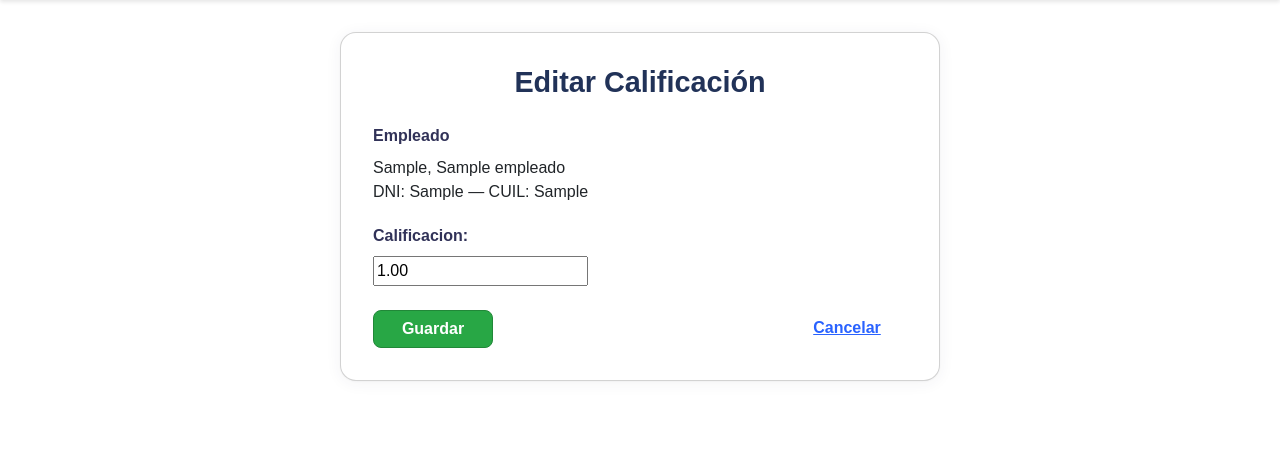
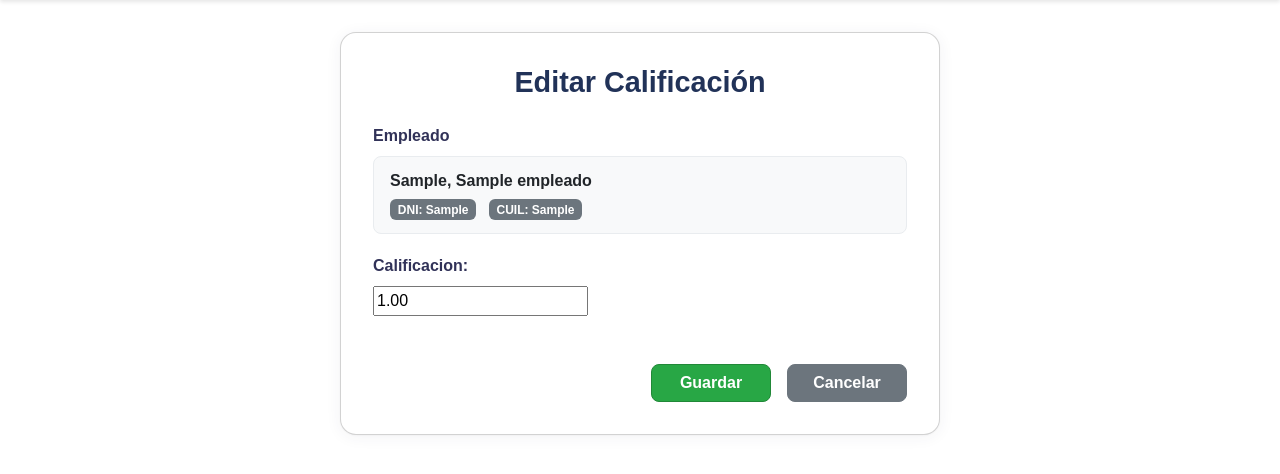
Before and after one commit to FernandoAVillarroel/fonavi_project, a Django app: page /empleados/calificaciones/1/editar/ in a window 1280 px wide. Shown: the part 56-530 px from the top of the page. Run offline with Django 5.2, Linux system fonts and the light colour scheme; a user stored in the database is signed in; tables that the repository leaves empty hold one stand-in row (values such as "Sample post"); parts of the project's set-up code (start-up, migrations or seed data) failed here and were passed over; some libraries are stand-ins or nearby versions.

Commit message:
Calificaciones: edición en modal (AJAX), mejoras de UI y espaciado; PDF: corregir fecha/hora con tag {% now %}; comentario de título en planillas; botón Cancelar en gris y cierre de modal.

```diff
--- a/templates/empleados/calificacion_form.html
+++ b/templates/empleados/calificacion_form.html
@@ -45,10 +45,11 @@
   }
   .btn-toolbar {
     display: flex;
-    justify-content: space-between;
-    margin-top: 1.5rem;
+    justify-content: flex-end;
+    margin-top: 3rem;
+    gap: 1.25rem;
   }
-  .btn-primary, .btn-success, .btn-link {
+  .btn-primary, .btn-success, .btn-secondary, .btn-link {
     min-width: 120px;
     font-weight: 600;
     border-radius: 0.5rem;
@@ -71,6 +72,15 @@
     background: #218838;
     border-color: #176835;
   }
+  .btn-secondary {
+    background: #6c757d;
+    border-color: #6c757d;
+    color: #fff;
+  }
+  .btn-secondary:hover {
+    background: #5c636a;
+    border-color: #4d5258;
+  }
   .btn-link {
     background: none;
     border: none;
@@ -79,6 +89,14 @@
   .btn-link:hover {
     text-decoration: underline;
   }
+
+  .emp-info {
+    background: #f8f9fa;
+    border: 1px solid #e9ecef;
+    border-radius: .5rem;
+    padding: .75rem 1rem;
+  }
+  .calif-field { margin-bottom: 3rem; }
 </style>
 
 <div class="card">
@@ -90,7 +108,7 @@
     {% endif %}
   </h1>
 
-  <form method="post">
+  <form method="post" class="js-calificacion-form">
     {% csrf_token %}
 
     {# ERRORES GLOBALES DEL FORMULARIO #}
@@ -116,28 +134,30 @@
         {{ form.empleado }}
       </div>
     {% else %}
-      {# Editar: solo mostrar el empleado #}
       <div class="form-group">
         <label>Empleado</label>
-        <div>
+        <div class="emp-info mb-3">
           {% if empleado %}
-            {{ empleado.apellido }}, {{ empleado.nombre }}<br>
-            DNI: {{ empleado.dni }} — CUIL: {{ empleado.cuil }}
+            <div class="fw-bold">{{ empleado.apellido }}, {{ empleado.nombre }}</div>
+            <div class="mt-1">
+              <span class="badge bg-secondary me-2">DNI: {{ empleado.dni }}</span>
+              <span class="badge bg-secondary">CUIL: {{ empleado.cuil }}</span>
+            </div>
           {% else %}
-            <span style="color: #dc3545;">Empleado no disponible</span>
+            <div class="text-danger">Empleado no disponible</div>
           {% endif %}
         </div>
       </div>
     {% endif %}
 
-    <div class="form-group">
+    <div class="form-group calif-field mb-4 mb-lg-5">
       {{ form.calificacion.label_tag }}
       {{ form.calificacion }}
     </div>
 
-    <div class="btn-toolbar">
+    <div class="btn-toolbar d-flex justify-content-end gap-3 mt-4 mt-lg-5">
       <button type="submit" class="btn btn-success">Guardar</button>
-      <a href="{% url 'empleados:calificacion-list' %}" class="btn btn-link">Cancelar</a>
+      <a href="{% url 'empleados:calificacion-list' %}" class="btn btn-secondary js-cancel">Cancelar</a>
     </div>
   </form>
 </div>
--- a/templates/presidencia/contribuciones_patronales_pdf.html
+++ b/templates/presidencia/contribuciones_patronales_pdf.html
@@ -191,7 +191,7 @@
 </div>
 
 <div class="footer">
-  IPVU - Sistema de Liquidaciones | {{ "now"|date:"d/m/Y H:i" }} | Documento de uso interno
+  IPVU - Sistema de Liquidaciones | {% now "d/m/Y H:i" %} | Documento de uso interno
 </div>
 
 </body>
--- a/templates/presidencia/planillas_confirmadas_pdf.html
+++ b/templates/presidencia/planillas_confirmadas_pdf.html
@@ -301,7 +301,7 @@
 
 <div class="header">
   <h1>IPVU - INSTITUTO PROVINCIAL DE VIVIENDA Y URBANISMO</h1>
-  <h2>ÁREA DE PRESIDENCIA - LIQUIDACIÓN DE SUELDOS</h2>
+  <h2>ÁREA DE PRESIDENCIA - LIQUIDACIÓN FONAVI</h2>
   <div class="periodo-principal">{{ month_name|upper }} DE {{ año_sel }}</div>
 </div>
 
@@ -474,7 +474,7 @@
 
 <div class="footer">
   <strong>IPVU - Sistema de Liquidaciones</strong> |
-  Documento generado el {{ "now"|date:"d/m/Y" }} a las {{ "now"|date:"H:i" }} hs |
+  Documento generado el {% now "d/m/Y" %} a las {% now "H:i" %} hs |
   Total de empleados: {{ total_planillas }} | Uso interno
 </div>
 
--- a/templates/registration/login.html
+++ b/templates/registration/login.html
@@ -91,7 +91,7 @@
           </div>
         </form>
 
-        <p class="text-center text-muted small mt-4 mb-0">© {% now "Y" %} — Tu Organización</p>
+        <p class="text-center text-muted small mt-4 mb-0">© {% now "Y" %} — IPVU</p>
 
       </div>
     </div>
```
Also changed, not shown: templates/empleados/calificacion_list.html (+113 -1 lines).
